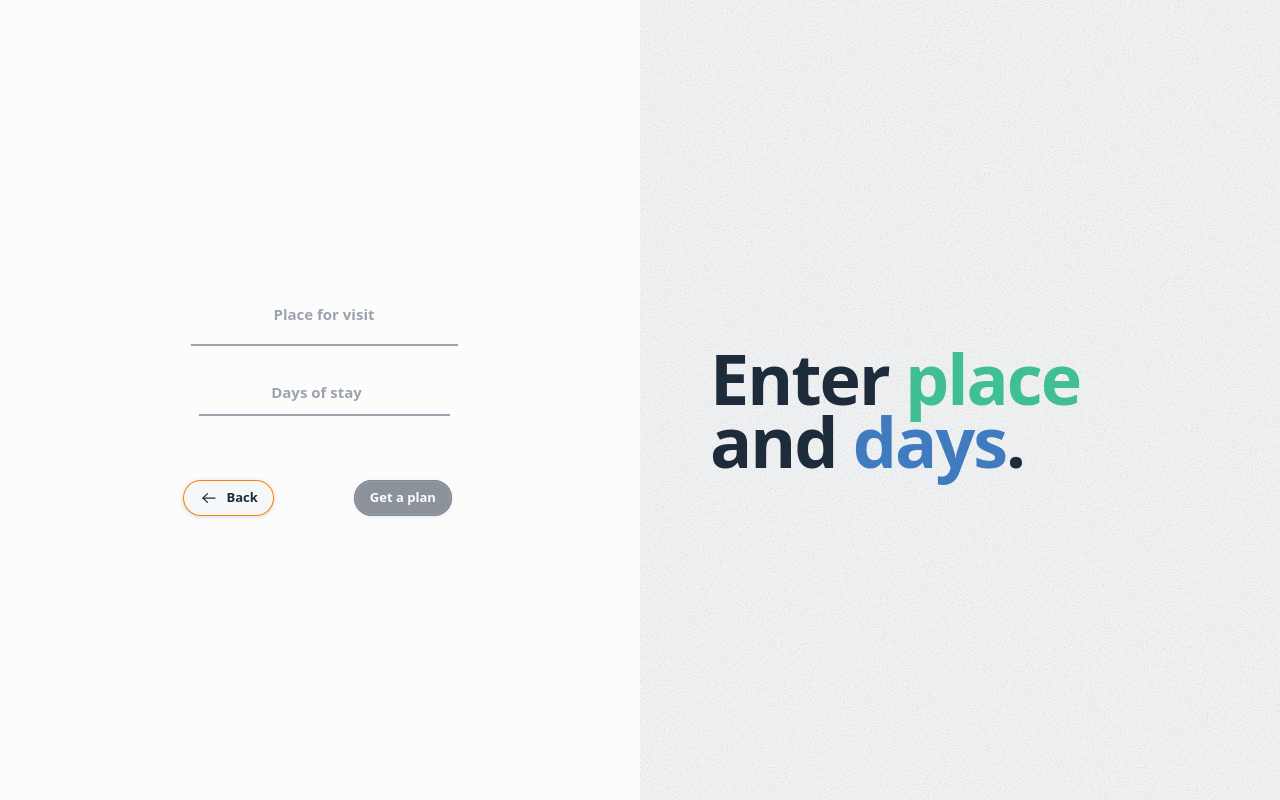
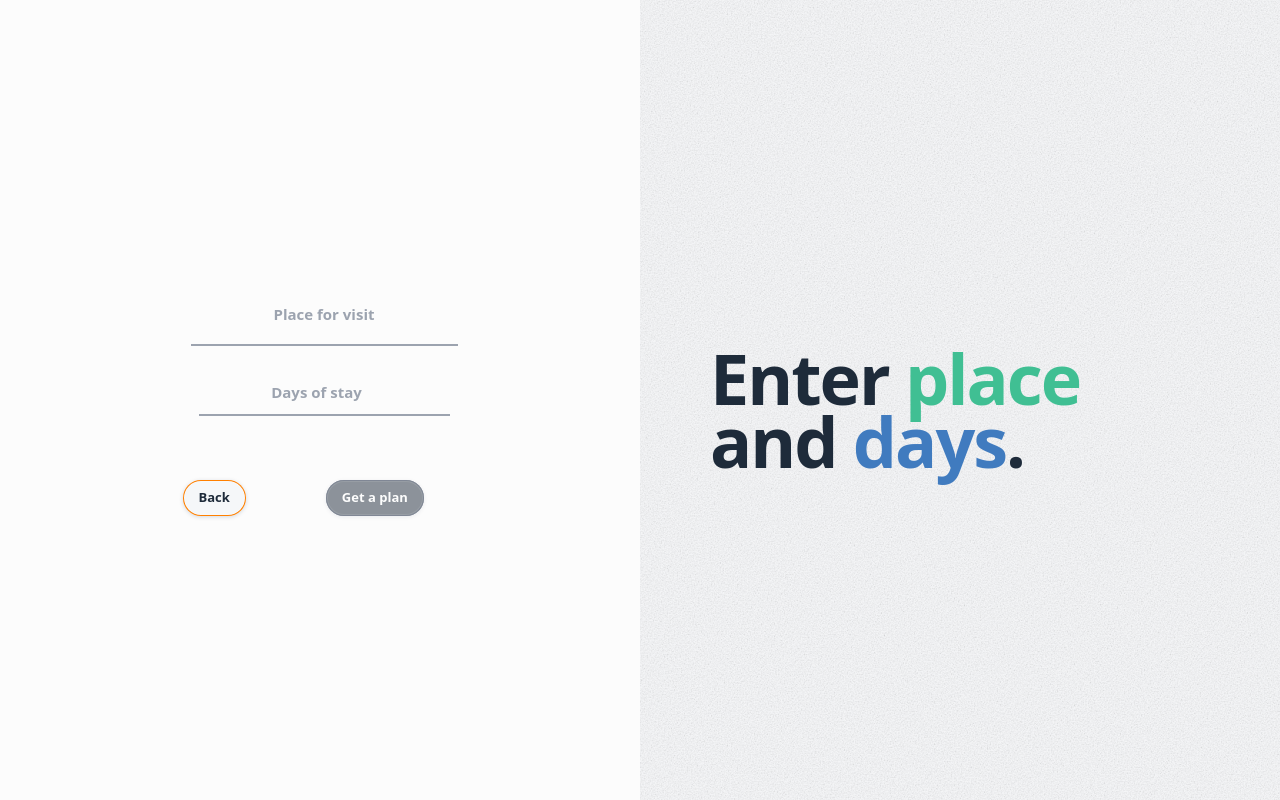
Before and after one commit to TigerTimofey/vacation-planner, a Next.js app: page /demo in a window 1280 px wide. Built offline with nearby package versions, Linux system fonts and the light colour scheme.

Commit message:
overflow

```diff
--- a/pages/demo.tsx
+++ b/pages/demo.tsx
@@ -84,7 +84,7 @@ export default function DemoPage() {
   return (
     <AnimatePresence>
       {step === 3 ? (
-        <div className="w-full min-h-screen flex flex-col px-4 pt-2 pb-8 md:px-8 md:py-2 bg-[#FCFCFC] relative overflow-x-hidden"></div>
+        <div className="w-full min-h-screen flex flex-col px-4 pt-2 pb-8 md:px-8 md:py-2 bg-[#FCFCFC] relative overflow-hidden"></div>
       ) : (
         <div className="flex flex-col md:flex-row w-full md:overflow-hidden">
           <div className="w-full min-h-[60vh] md:w-1/2 md:h-screen flex flex-col px-4 pt-2 pb-8 md:px-0 md:py-2 bg-[#FCFCFC] justify-center">
@@ -148,30 +148,7 @@ export default function DemoPage() {
                             "0px 1px 4px rgba(13, 34, 71, 0.17), inset 0px 0px 0px 1px #ff8000, inset 0px 0px 0px 2px rgba(255, 255, 255, 0.1)",
                         }}
                       >
-                        <svg
-                          className="w-5 h-5"
-                          viewBox="0 0 24 24"
-                          fill="none"
-                          xmlns="http://www.w3.org/2000/svg"
-                          transform="scale(-1, 1)"
-                        >
-                          <path
-                            d="M13.75 6.75L19.25 12L13.75 17.25"
-                            stroke="#1E2B3A"
-                            strokeWidth="1.5"
-                            strokeLinecap="round"
-                            strokeLinejoin="round"
-                          />
-                          <path
-                            d="M19 12H4.75"
-                            stroke="#1E2B3A"
-                            strokeWidth="1.5"
-                            strokeLinecap="round"
-                            strokeLinejoin="round"
-                          />
-                        </svg>
-
-                        <span className="ml-2 color"> Back </span>
+                        <span className="color"> Back </span>
                       </Link>
 
                       <button
@@ -263,30 +240,7 @@ export default function DemoPage() {
                                 "0px 1px 4px rgba(13, 34, 71, 0.17), inset 0px 0px 0px 1px #ff8000, inset 0px 0px 0px 2px rgba(255, 255, 255, 0.1)",
                             }}
                           >
-                            <svg
-                              className="w-5 h-5"
-                              viewBox="0 0 24 24"
-                              fill="none"
-                              xmlns="http://www.w3.org/2000/svg"
-                              transform="scale(-1, 1)"
-                            >
-                              <path
-                                d="M13.75 6.75L19.25 12L13.75 17.25"
-                                stroke="#1E2B3A"
-                                strokeWidth="1.5"
-                                strokeLinecap="round"
-                                strokeLinejoin="round"
-                              />
-                              <path
-                                d="M19 12H4.75"
-                                stroke="#1E2B3A"
-                                strokeWidth="1.5"
-                                strokeLinecap="round"
-                                strokeLinejoin="round"
-                              />
-                            </svg>
-
-                            <span className="ml-2 color"> Back </span>
+                            <span className="color"> Back </span>
                           </motion.div>
                         </div>
                       )}
@@ -301,7 +255,7 @@ export default function DemoPage() {
 
           {allImages.length > 0 ? (
             <div className="w-full h-[40vh] md:w-1/2 md:h-screen bg-[#F1F2F4] relative overflow-hidden">
-              <div className="grid grid-cols-4 md:grid-cols-2 gap-1 overflow-y-auto">
+              <div className="grid grid-cols-4 md:grid-cols-2 gap-1 overflow-hidden">
                 {allImages.slice(0, 16).map((images, index) => (
                   <div key={index} className="overflow-hidden">
                     <Image
```
